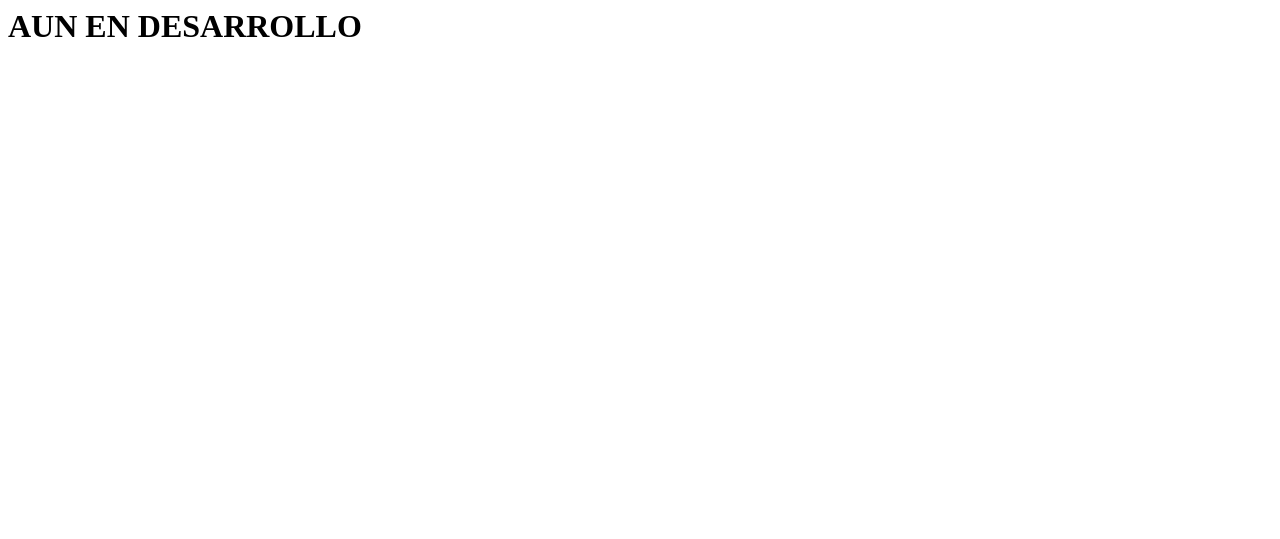
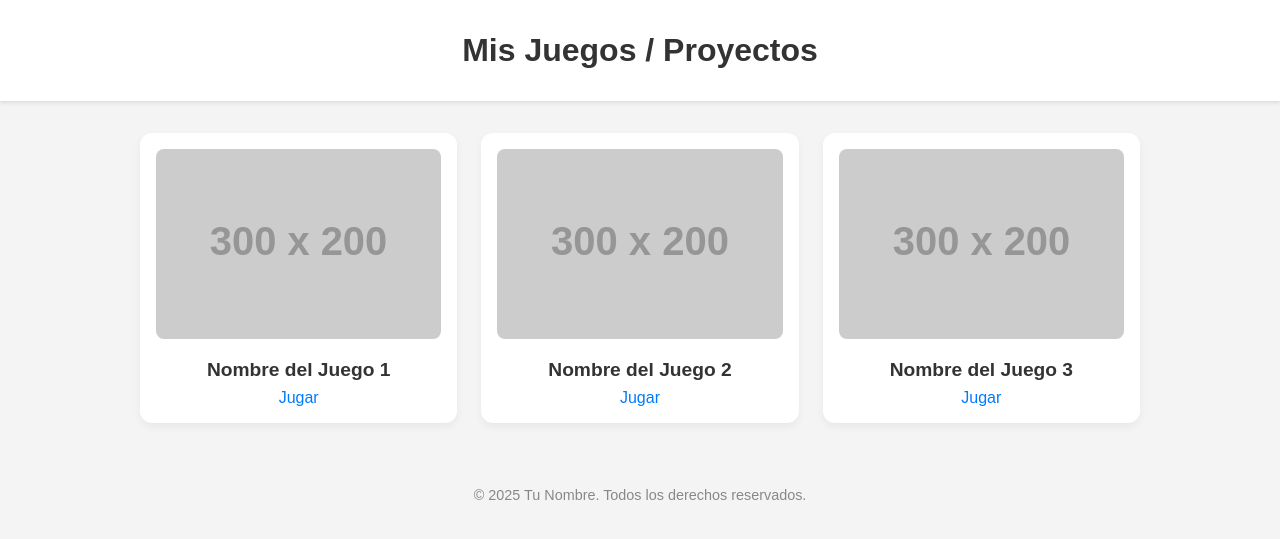
Before and after one commit to DavidGutierrezDev/DavidGutierrezDev.github.io, a plain HTML site: page index.html in a window 1280 px wide. Drawn offline with Linux system fonts and the light colour scheme; placeholder pictures from the web are drawn by us.

Commit message:
Update index.html

```diff
--- a/index.html
+++ b/index.html
@@ -1 +1,106 @@
-<h1> AUN EN DESARROLLO </h1>
+<!DOCTYPE html>
+<html lang="es">
+<head>
+  <meta charset="UTF-8" />
+  <meta name="viewport" content="width=device-width, initial-scale=1.0" />
+  <title>Mis Proyectos</title>
+  <style>
+    body {
+      margin: 0;
+      font-family: sans-serif;
+      background-color: #f4f4f4;
+      color: #333;
+    }
+
+    header {
+      background-color: #ffffff;
+      padding: 2rem 1rem;
+      text-align: center;
+      box-shadow: 0 2px 4px rgba(0,0,0,0.1);
+    }
+
+    header h1 {
+      margin: 0;
+      font-size: 2rem;
+    }
+
+    .container {
+      max-width: 1000px;
+      margin: 2rem auto;
+      padding: 0 1rem;
+      display: grid;
+      grid-template-columns: repeat(auto-fit, minmax(250px, 1fr));
+      gap: 1.5rem;
+    }
+
+    .card {
+      background-color: white;
+      border-radius: 12px;
+      box-shadow: 0 4px 8px rgba(0,0,0,0.05);
+      padding: 1rem;
+      text-align: center;
+      transition: transform 0.2s ease;
+    }
+
+    .card:hover {
+      transform: translateY(-5px);
+    }
+
+    .card img {
+      max-width: 100%;
+      border-radius: 8px;
+      margin-bottom: 1rem;
+    }
+
+    .card h2 {
+      margin: 0 0 0.5rem;
+      font-size: 1.2rem;
+    }
+
+    .card a {
+      text-decoration: none;
+      color: #007bff;
+    }
+
+    footer {
+      text-align: center;
+      padding: 2rem 1rem;
+      font-size: 0.9rem;
+      color: #888;
+    }
+  </style>
+</head>
+<body>
+
+  <header>
+    <h1>Mis Juegos / Proyectos</h1>
+  </header>
+
+  <div class="container">
+    <div class="card">
+      <img src="https://via.placeholder.com/300x200?text=Juego+1" alt="Juego 1">
+      <h2>Nombre del Juego 1</h2>
+      <a href="#">Jugar</a>
+    </div>
+
+    <div class="card">
+      <img src="https://via.placeholder.com/300x200?text=Juego+2" alt="Juego 2">
+      <h2>Nombre del Juego 2</h2>
+      <a href="#">Jugar</a>
+    </div>
+
+    <div class="card">
+      <img src="https://via.placeholder.com/300x200?text=Juego+3" alt="Juego 3">
+      <h2>Nombre del Juego 3</h2>
+      <a href="#">Jugar</a>
+    </div>
+
+    <!-- Puedes duplicar más tarjetas aquí -->
+  </div>
+
+  <footer>
+    © 2025 Tu Nombre. Todos los derechos reservados.
+  </footer>
+
+</body>
+</html>
```
